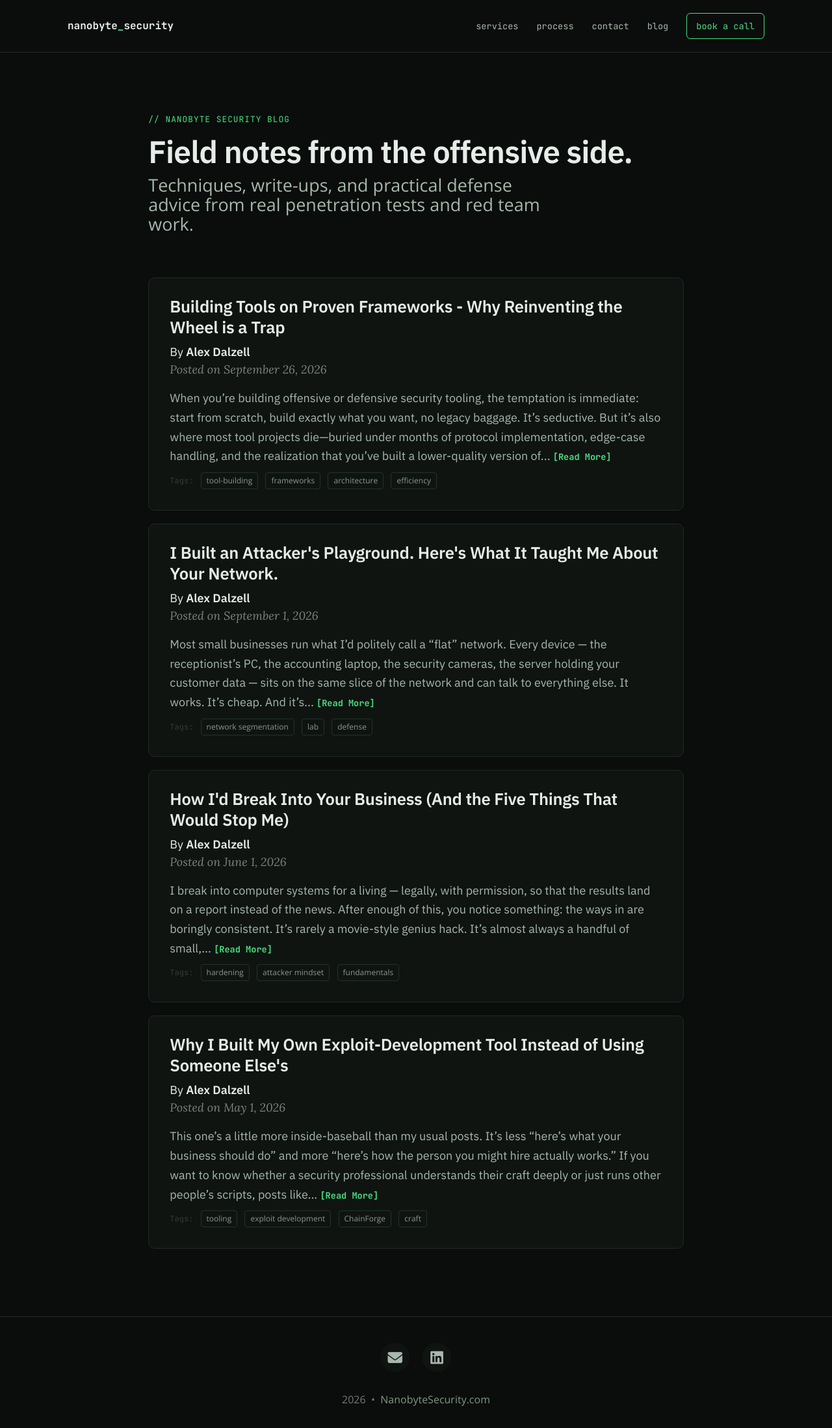
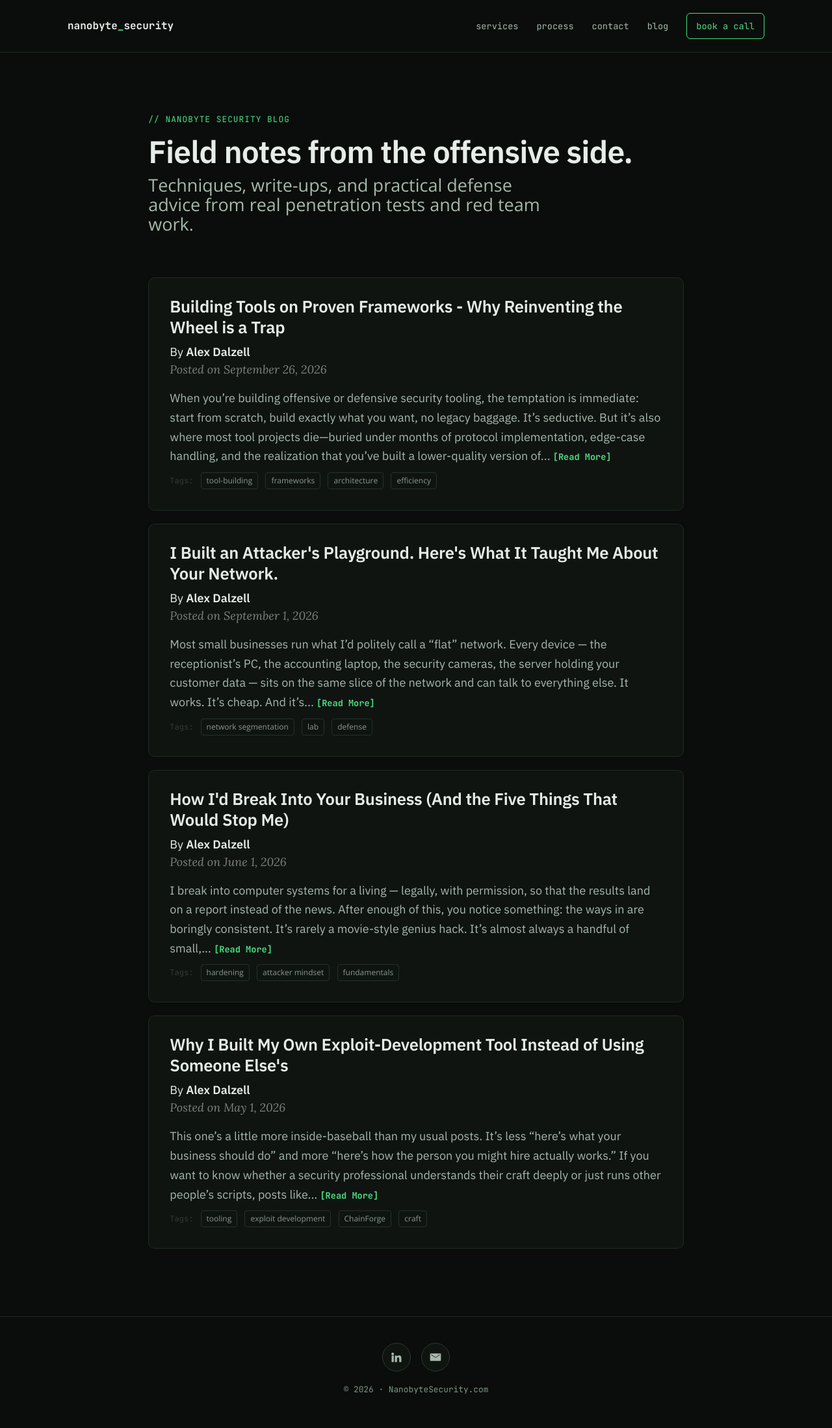
Before and after one commit to nanobyte-security/blog.nanobytesecurity.github.io, a Jekyll site: the page built from index.html, in a window 1280 px wide. Shown: the whole page at 65% size. Built offline with Jekyll 4.4.1, drawn with Linux system fonts in a browser that asks for light colours.

Commit message:
Update footer.html

```diff
--- a/_includes/footer.html
+++ b/_includes/footer.html
@@ -1,42 +1,88 @@
-<footer>
-  <div class="container-md beautiful-jekyll-footer">
-    <div class="row">
-      <div class="col-xl-8 offset-xl-2 col-lg-10 offset-lg-1">
-      {% include social-networks-links.html %}
-      {% if page.footer-extra %}
-        <div class="footer-custom-content">
-          {% for file in page.footer-extra %}
-            {% include {{ file }} %}
-          {% endfor %}
-        </div>
-      {% endif %}
-      <p class="copyright text-muted">
-      {% if site.author %}
-        {{ site.author }}
-        &nbsp;&bull;&nbsp;
-      {% endif %}
-      {{ site.time | date: '%Y' }}
+<!--
+  Nanobyte Security footer (shared by nanobytesecurity.com and blog.nanobytesecurity.com)
+  Save as: _includes/footer.html in BOTH repos (replaces Beautiful Jekyll's footer).
+  Edit here to change the footer everywhere.
+-->
+<link rel="stylesheet" href="https://fonts.googleapis.com/css2?family=JetBrains+Mono:wght@400;500&amp;display=swap">
 
-      {% if site.url-pretty %}
-        &nbsp;&bull;&nbsp;
-        <span class="author-site">
-          <a href="{% if site.url-canonical %}{{ site.url-canonical }}{% else %}{{ '/' | absolute_url }}{% endif %}">{{ site.url-pretty }}</a>
-        </span>
-      {% endif %}
+<style>
+  /* ID selectors and !important keep older theme footer rules from leaking in */
+  #nb-footer {
+    display: block;
+    margin: 64px 0 0 !important;
+    padding: 40px 24px 44px !important;
+    background: #0A0D0B !important;
+    border-top: 1px solid #1F2A22 !important;
+    text-align: center;
+    font-family: 'JetBrains Mono', ui-monospace, monospace;
+    font-size: 0.8rem;
+    line-height: 1.5;
+  }
 
-      {% if site.matomo %}
-        {% if site.matomo.opt-out %}
-          &nbsp;&bull;&nbsp;
-          <a href="http://{{- site.matomo.uri -}}/index.php?module=CoreAdminHome&action=optOut" target="_blank" class="text_muted">Do-not-Track</a>
-        {% endif %}
-      {% endif%}
+  #nb-footer .nbf-icons {
+    display: flex;
+    justify-content: center;
+    gap: 16px;
+    margin: 0 0 18px;
+    padding: 0;
+    list-style: none;
+  }
 
-      </p>
-      {% unless site.remove-ads %}<p class="theme-by text-muted">
-        Powered by
-        <a href="https://beautifuljekyll.com">Beautiful Jekyll</a>
-      </p>{% endunless %}
-      </div>
-    </div>
-  </div>
+  #nb-footer .nbf-icon {
+    display: flex;
+    align-items: center;
+    justify-content: center;
+    width: 44px;
+    height: 44px;
+    border-radius: 50%;
+    background: #0F1411;
+    border: 1px solid #2A3A30;
+    color: #A7B8AC !important;
+    text-decoration: none;
+    transition: color 0.15s, border-color 0.15s;
+  }
+
+  #nb-footer .nbf-icon:hover,
+  #nb-footer .nbf-icon:focus {
+    color: #4ADE80 !important;
+    border-color: #4ADE80;
+  }
+
+  #nb-footer .nbf-icon svg {
+    width: 20px;
+    height: 20px;
+    fill: currentColor;
+  }
+
+  #nb-footer .nbf-copy {
+    margin: 0;
+    color: #7F9687 !important;
+    text-align: center;
+  }
+
+  #nb-footer .nbf-copy a {
+    color: #7F9687 !important;
+    text-decoration: none;
+  }
+
+  #nb-footer .nbf-copy a:hover,
+  #nb-footer .nbf-copy a:focus {
+    color: #4ADE80 !important;
+  }
+</style>
+
+<footer id="nb-footer">
+  <ul class="nbf-icons">
+    <li>
+      <a class="nbf-icon" href="https://linkedin.com/in/alexander-dalzell" aria-label="LinkedIn">
+        <svg viewBox="0 0 24 24" aria-hidden="true"><path d="M4.98 3.5a2.5 2.5 0 1 1 0 5 2.5 2.5 0 0 1 0-5zM3 9h4v12H3zM9 9h3.8v1.7h.05c.53-1 1.83-2.05 3.77-2.05C20.6 8.65 21 11.3 21 14.7V21h-4v-5.6c0-1.34-.02-3.06-1.86-3.06-1.87 0-2.15 1.46-2.15 2.96V21H9z"/></svg>
+      </a>
+    </li>
+    <li>
+      <a class="nbf-icon" href="mailto:alex@nanobytesecurity.com" aria-label="Email">
+        <svg viewBox="0 0 24 24" aria-hidden="true"><path d="M3 5h18a1 1 0 0 1 1 1v12a1 1 0 0 1-1 1H3a1 1 0 0 1-1-1V6a1 1 0 0 1 1-1zm9 7.2L4.4 7H4v.9l8 5.4 8-5.4V7h-.4z"/></svg>
+      </a>
+    </li>
+  </ul>
+  <p class="nbf-copy">© {{ site.time | date: '%Y' }} · <a href="https://nanobytesecurity.com/">NanobyteSecurity.com</a></p>
 </footer>
```
